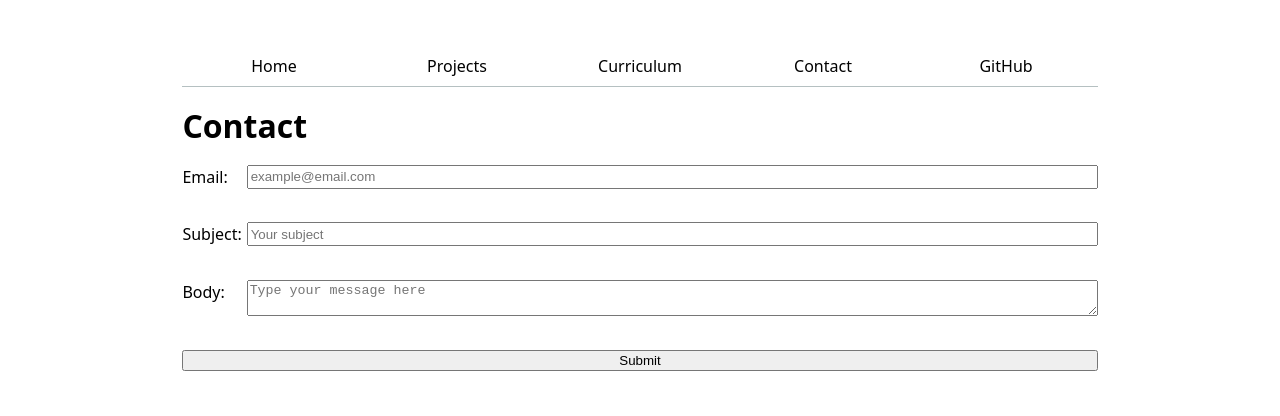
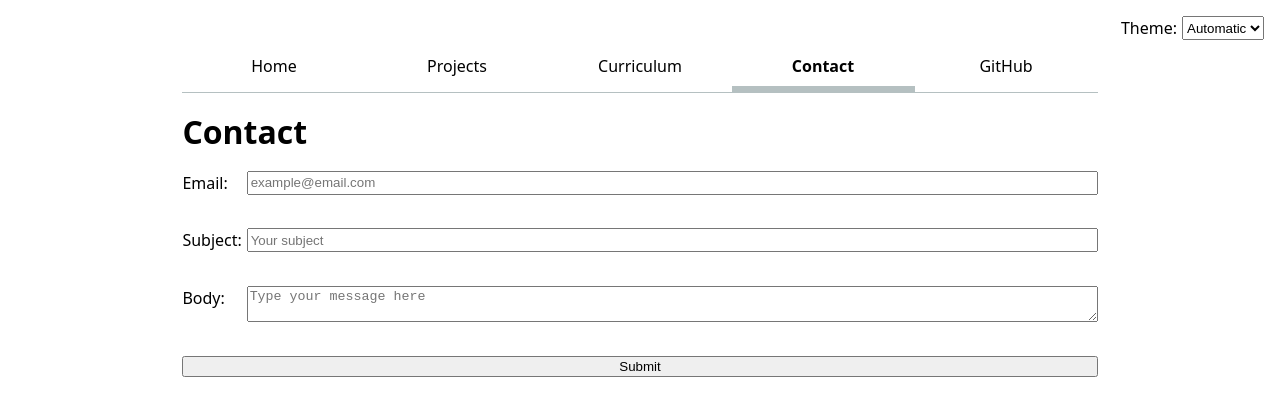
Before and after one commit to PedroPHC25/Visualizacao-labs2, a SvelteKit app: page /contact in a window 1280 px wide. Shown: the top 416 px of the page. Built offline with nearby package versions, Linux system fonts and the light colour scheme.

Commit message:
Lab 5 finalizado (em teoria)

```diff
--- /dev/null
+++ b/src/routes/+layout.svelte
@@ -0,0 +1,86 @@
+<script>
+    import { base } from "$app/paths";
+    import { page } from "$app/stores";
+
+    let pages = [
+        {url: "/", title: "Home"},
+        {url: "/projects", title: "Projects"},
+        {url: "/curriculum", title: "Curriculum"},
+        {url: "/contact", title: "Contact"},
+        {url: "https://github.com/PedroPHC25", title: "GitHub"}
+    ];
+
+    let localStorage = globalThis.localStorage ?? {};
+
+    // let colorScheme = "light dark";
+    let colorScheme = localStorage.colorScheme ?? "light dark";
+
+    let root = globalThis?.document?.documentElement;
+    $: root?.style.setProperty("color-scheme", colorScheme);
+    $: localStorage.colorScheme = colorScheme;
+</script>
+
+<nav>
+    {#each pages as p}
+        <a
+            href={p.url.startsWith("http") ? p.url: `${base}${p.url}`}
+            class:current={$page.route.id === p.url}
+            target={p.url.startsWith("http") ? "_blank" : undefined}>
+
+            {p.title}
+        </a>
+    {/each}
+</nav>
+
+<label class="color-scheme">
+    Theme:
+    <select bind:value={ colorScheme }>
+        <option value="light dark"> Automatic </option>
+        <option value="light"> Light </option>
+        <option value="dark"> Dark </option>
+    </select>
+</label>
+
+<style>
+    nav {
+        display: flex;
+        border-bottom-width: 1px;
+        border-bottom-style: solid;
+        border-bottom-color:oklch(80% 3% 200);
+        margin-bottom: 1em;
+    }
+
+    nav a {
+        flex: 1;
+        text-decoration: none;
+        color: inherit;
+        text-align: center;
+        padding: 0.5em;
+    }
+
+    nav .current {
+        border-bottom-width: 0.4em;
+        border-bottom-style: solid;
+        border-bottom-color: oklch(80% 3% 200);
+        padding: -0.1em;
+        font-weight: bold;
+    }
+
+    nav a:hover {
+        border-bottom-width: 0.4em;
+        border-bottom-style: solid;
+        border-bottom-color: var(--color-accent);
+        background-color: oklch(from var(--color-accent) h h h / 10%);
+        padding-bottom: -0.1em;
+    }
+
+    .color-scheme {
+        position:absolute;
+        top: 1rem;
+        right: 1rem;
+        display: inline-flex;
+        gap: 5px;
+    }
+</style>
+
+<slot />
--- a/static/global.js
+++ b/static/global.js
@@ -20,35 +20,35 @@
     {url: "https://github.com/PedroPHC25", title: "GitHub"}
 ];
 
-let nav = document.createElement("nav");
-document.body.prepend(nav);
+// let nav = document.createElement("nav");
+// document.body.prepend(nav);
 
-for (let p of pages) {
-    let url = p.url;
-    let title = p.title;
-    // Create link and add it to nav
-    if (!ARE_WE_HOME && !url.startsWith("http")) {
-        let basePath = location.origin + location.pathname.split('/').slice(0, 2).join('/');
+// for (let p of pages) {
+//     let url = p.url;
+//     let title = p.title;
+//     // Create link and add it to nav
+//     if (!ARE_WE_HOME && !url.startsWith("http")) {
+//         let basePath = location.origin + location.pathname.split('/').slice(0, 2).join('/');
 
-        // Garante que basePath termina com "/" e url não começa com "/"
-        if (!basePath.endsWith("/")) basePath += "/";
-        if (url.startsWith("/")) url = url.slice(1);
+//         // Garante que basePath termina com "/" e url não começa com "/"
+//         if (!basePath.endsWith("/")) basePath += "/";
+//         if (url.startsWith("/")) url = url.slice(1);
 
-        url = basePath + url;
-    }
+//         url = basePath + url;
+//     }
 
-    let a = document.createElement("a");
+//     let a = document.createElement("a");
 
-    if (a.host === location.host && a.pathname === location.pathname) {
-        a.classList.add("current");
-    }
+//     if (a.host === location.host && a.pathname === location.pathname) {
+//         a.classList.add("current");
+//     }
 
-    a.href = url;
-    a.textContent = title;
+//     a.href = url;
+//     a.textContent = title;
 
-    if (a.host != location.host) {
-        a.target = "_blank"
-    }
+//     if (a.host != location.host) {
+//         a.target = "_blank"
+//     }
 
-    nav.append(a);
-}
+//     nav.append(a);
+// }
--- a/static/style.css
+++ b/static/style.css
@@ -14,43 +14,6 @@
 	margin-inline: auto;
 	padding: 1cm;
 	font: 100%/1.5 system-ui;
-}
-
-nav ul,
-nav il {
-	display: contents;
-}
-
-nav {
-	display: flex;
-	border-bottom-width: 1px;
-	border-bottom-style: solid;
-	border-bottom-color:oklch(80% 3% 200);
-	margin-bottom: 1em;
-}
-
-nav a {
-	flex: 1;
-	text-decoration: none;
-	color: inherit;
-	text-align: center;
-	padding: 0.5em;
-}
-
-nav .current {
-	border-bottom-width: 0.4em;
-	border-bottom-style: solid;
-	border-bottom-color: oklch(80% 3% 200);
-	padding: -0.1em;
-	font-weight: bold;
-}
-
-nav a:hover {
-	border-bottom-width: 0.4em;
-	border-bottom-style: solid;
-	border-bottom-color: var(--color-accent);
-	background-color: oklch(from var(--color-accent) h h h / 10%);
-	padding-bottom: -0.1em;
 }
 
 /* input, textarea, button {
```
Also changed, not shown: src/routes/+page.svelte (+49 -0 lines).
